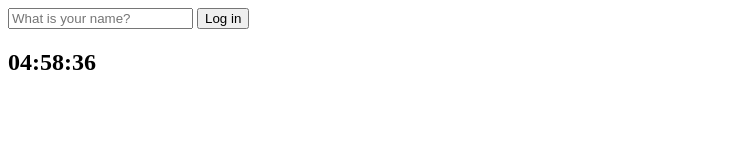
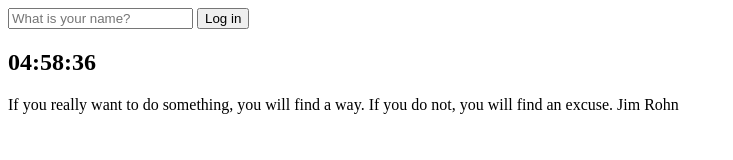
Before and after one commit to HelloFlutterWorld/makeChromeAppWithJS, a plain HTML site: page index.html in a window 1280 px wide. Shown: the whole page, without its empty margins (0-733 px from the left). Drawn offline with Linux system fonts and the light colour scheme.

Commit message:
6.0 Quotes

```diff
--- a/index.html
+++ b/index.html
@@ -29,12 +29,17 @@
         value="Log in"
       />
     </form>
-    <h2 id="clock">00:00</h2>
+    <h2 id="clock"></h2>
     <h1
       class="hidden"
       id="greeting"
     ></h1>
+    <div id="quote">
+      <span></span>
+      <span></span>
+    </div>
     <script src="js/greetings.js"></script>
     <script src="js/clock.js"></script>
+    <script src="js/quotes.js"></script>
   </body>
 </html>
--- /dev/null
+++ b/js/quotes.js
@@ -0,0 +1,56 @@
+const quotes = [
+  {
+    quote: "I never dreamed about success, I worked for it",
+    author: "Estee Lauder",
+  },
+  {
+    quote: "Do not try to be original, just try to be good.",
+    author: "Paul Rand",
+  },
+  {
+    quote: "Do not be afraid to give up the good to go for the great",
+    author: "John D. Rockefeller",
+  },
+  {
+    quote:
+      "If you cannot fly then run. If you cannot run, then walk. And if you cannot walk, then crawl, but whatever you do, you have to keep moving forward.",
+    author: "Martin Luther King Jr.",
+  },
+  {
+    quote:
+      "Our greatest weakness lies in giving up. The most certain way to succeed is always to try just one more time.",
+    author: "Thomas Edison",
+  },
+  {
+    quote:
+      "The fastest way to change yourself is to hang out with people who are already the way you want to be",
+    author: "REid Hoffman",
+  },
+  {
+    quote:
+      "Money is like gasoline during a road trip. You do not want to run out of gas on your trip, but you are not doing a tour of gas stations",
+    author: "Tim O Reilly",
+  },
+  {
+    quote:
+      "Some people dream of success, while other people get up every morning and make it happen",
+    author: "Wayne Huizenga",
+  },
+  {
+    quote: "The only thing worse than starting something and falling.. is not starting something",
+    author: "SEth Godin",
+  },
+  {
+    quote:
+      "If you really want to do something, you will find a way. If you do not, you will find an excuse.",
+    author: "Jim Rohn",
+  },
+];
+
+const quote = document.querySelector("#quote span:first-child");
+const author = document.querySelector("#quote span:last-child");
+
+const todaysQuote = quotes[Math.floor(Math.random() * quotes.length)];
+
+quote.innerText = todaysQuote.quote;
+author.innerText = todaysQuote.author;
```
